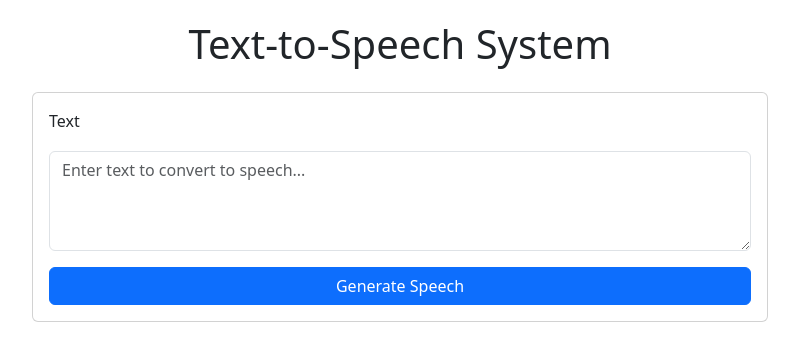
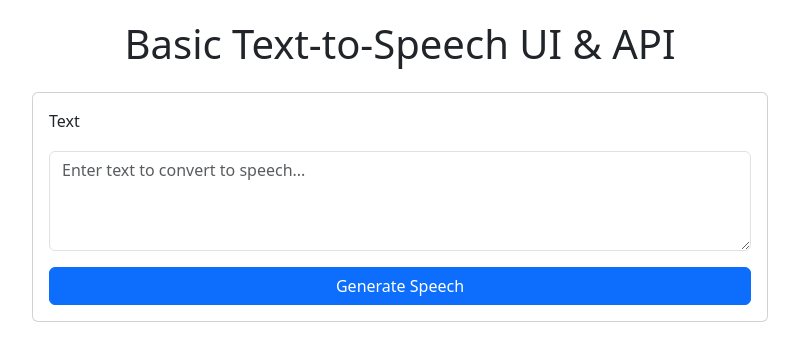
Before and after one commit to ncdavgreene/basic-tts-webui-api, a Flask app: page / in a window 1280 px wide. Shown: the top 361 px of the page, without its empty margins (240-1039 px from the left). Run offline with Flask 3, Linux system fonts and the light colour scheme; some libraries are stand-ins or nearby versions.

Commit message:
Update index.html

```diff
--- a/templates/index.html
+++ b/templates/index.html
@@ -3,7 +3,7 @@
 <head>
     <meta charset="UTF-8">
     <meta name="viewport" content="width=device-width, initial-scale=1.0">
-    <title>TTS System</title>
+    <title>Basic Text-to-Speech UI & API</title>
     <link href="https://cdn.jsdelivr.net/npm/bootstrap@5.3.0/dist/css/bootstrap.min.css" rel="stylesheet">
     <style>
         body {
@@ -31,7 +31,7 @@
 </head>
 <body>
     <div class="container">
-        <h1 class="text-center mb-4">Text-to-Speech System</h1>
+        <h1 class="text-center mb-4">Basic Text-to-Speech UI & API</h1>
 
         <div class="card">
             <div class="card-body">
```
